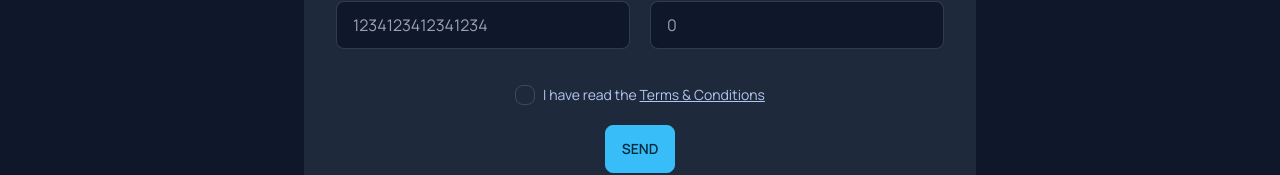
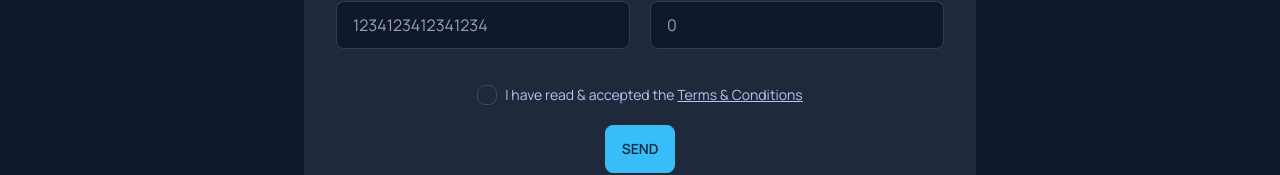
Before and after one commit to pexeixv/goasquash, an Astro site: page / in a window 1280 px wide. Shown: the part 1083-1258 px from the top of the page. Built offline with nearby package versions, Linux system fonts and the light colour scheme; Astro itself is replaced by a stand-in of ours.

Commit message:
Update Register.astro

```diff
--- a/src/sections/home/Register.astro
+++ b/src/sections/home/Register.astro
@@ -213,7 +213,7 @@
               class="checkbox checkbox-sm"
             />
             <span class="label-text"
-              >I have read the
+              >I have read & accepted the
               <label for="terms-modal" class="underline cursor-pointer"
                 >Terms & Conditions</label
               ></span
```
